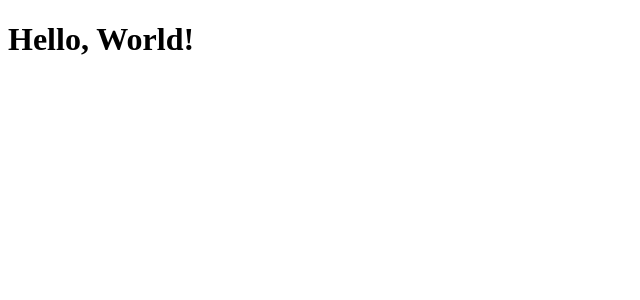
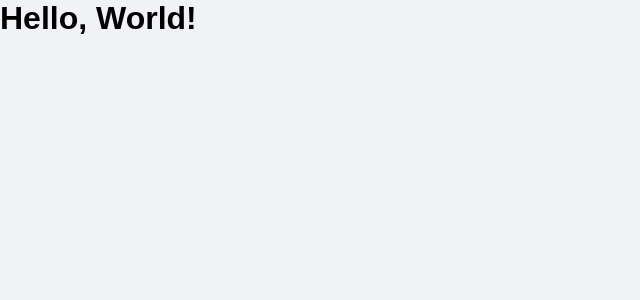
Before and after one commit to GuilhermeMarques1/power-countries, a React (Create React App) app: page / in a window 1280 px wide. Shown: the top 300 px of the page, without its empty margins (0-640 px from the left). Built offline with nearby package versions, Linux system fonts and the light colour scheme.

Commit message:
feat: Config global style

```diff
--- a/src/App.tsx
+++ b/src/App.tsx
@@ -1,10 +1,12 @@
 import React from 'react';
+import { GlobalStyle } from "./styles/global";
 
 function App() {
   return (
-   <h1>
-    Hello, World!
-   </h1>
+    <>
+      <GlobalStyle />
+      <h1>Hello, World!</h1>
+    </>
   );
 }
 
--- /dev/null
+++ b/src/styles/global.ts
@@ -0,0 +1,94 @@
+import { createGlobalStyle } from "styled-components";
+
+export const GlobalStyle = createGlobalStyle`
+  :root { //Variáveis do css para definir cores:
+    --red: #e52e4d;
+    --green: #33cc95;
+    --blue: #5429cc;
+
+    --blue-light: #6933ff;
+
+    --text-title: #363f5f;
+    --text-body: #969cb3;
+
+    --shape: #ffffff;
+    --background: #f0f2f5;
+  }
+
+  // Tamanho de fonte da aplicação padrão vem como 16px, funciona muito bem para Desktop. Porém para outros dispostivos pode não ser a melhor opção.
+  html {
+    @media (max-width: 1080px) { //Para uma tela até 1080px de largura o font-size será diminuido para 15px
+      font-size: 93.75%; //15px
+    }
+
+    @media (max-width: 720px) { //Para uma tela até 720px de largura o font-size será diminuido para 14px
+      font-size: 87.5%; //14px
+    }
+  }
+
+  * {
+    margin: 0;
+    padding: 0;
+    box-sizing: border-box;
+  }
+
+  body {
+    background: var(--background);
+    -webkit-font-smoothing: antialiased;  //fontes mais nítidas e detalhadas
+  }
+
+  body, input, textarea, button {
+    font-family: 'Poppins', sans-serif;
+    font-weight: 400;
+  }
+
+  h1 , h2 , h3, h4, h5, h6, strong {
+    font-weight: 600;
+  }
+
+  button {
+    cursor: pointer;
+  }
+
+  [disabled] {
+    opacity: 0.6;
+    cursor: not-allowed;
+  }
+
+  .react-modal-overlay {
+    background-color: rgba(0, 0, 0, 0.5);
+
+    position: fixed;
+    top: 0;
+    bottom: 0;
+    right: 0;
+    left: 0;
+
+    display: flex;
+    align-items: center;
+    justify-content: center;
+  }
+
+  .react-modal-content {
+    width: 100%;
+    max-width: 576px;
+    background-color: var(--background);
+    padding: 3rem;
+    position: relative;
+    border-radius: 0.25rem;
+  }
+
+  .react-modal-close {
+    position: absolute;
+    right: 1.5rem;
+    top: 1.5rem;
+    border: 0;
+    background-color: transparent;
+
+    transition: filter 0.2s;
+
+    &:hover {
+      filter: brightness(0.8);
+    }
+  }
+`;
```
